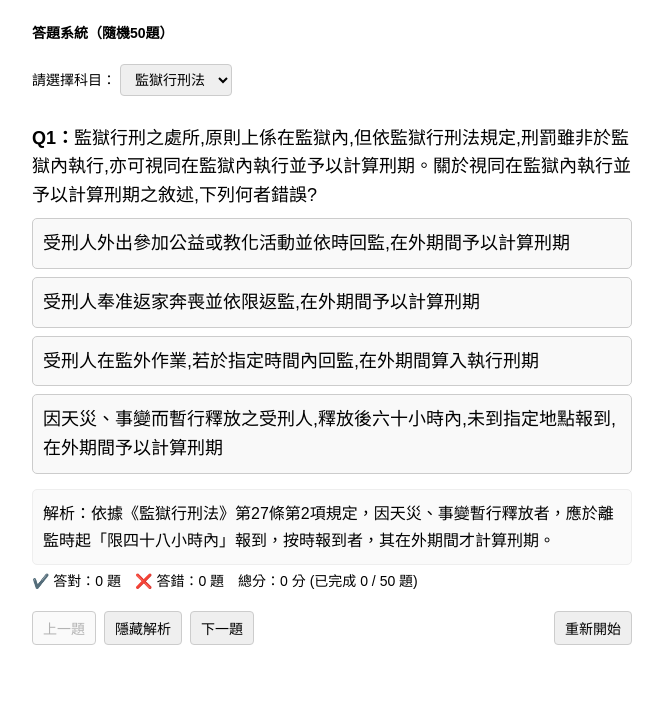
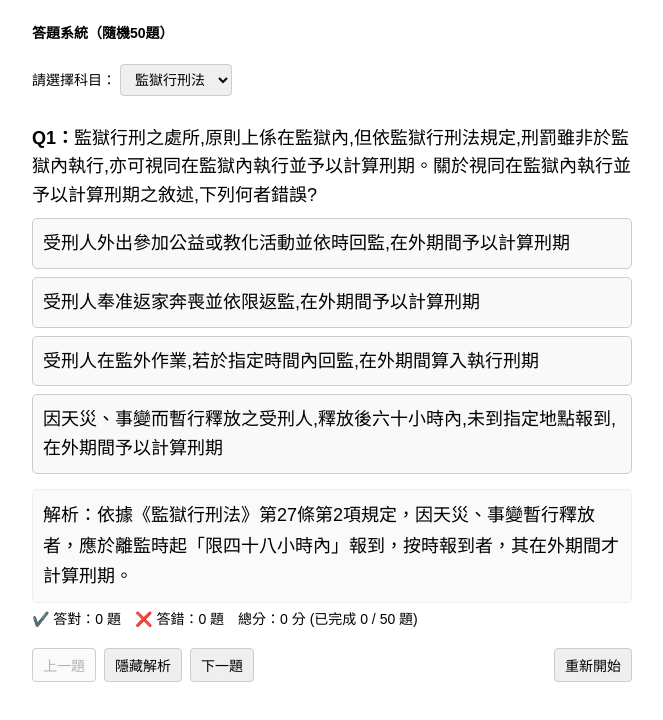
Before and after one commit to kaworu912/test-page, a plain HTML site: page index.html in a window 1280 px wide. Both pictures are taken after a click on the button "看解析". Shown: the whole page, without its empty margins (308-971 px from the left). Drawn offline with Linux system fonts and the light colour scheme.

Commit message:
Add files via upload

```diff
--- a/index.html
+++ b/index.html
@@ -56,7 +56,7 @@
       border: 1px solid #eee;
       border-radius: 5px;
       background-color: #fafafa;
-      font-size: 16px;   /* 解析字體大小 */
+      font-size: 18px;   /* 解析字體大小 */
       line-height: 1.7;
       display: none;
     }
```
